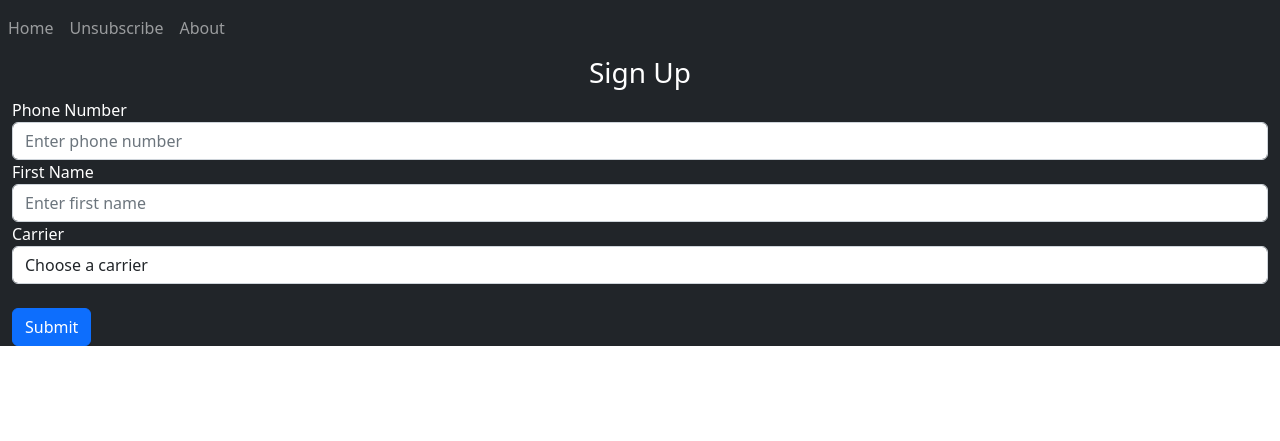
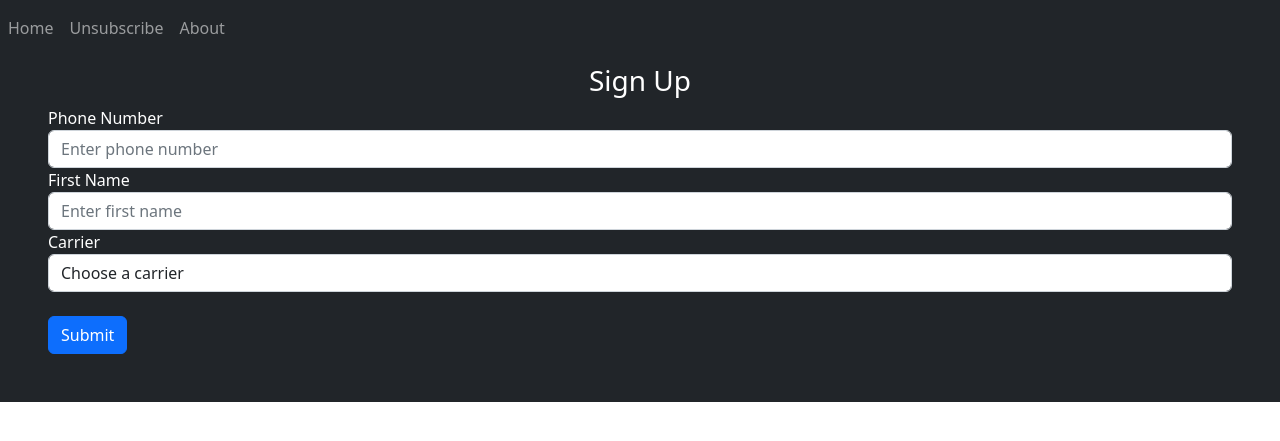
Before and after one commit to baileystarr4/Genshin-Impact-Code-Notifier, a Flask app: page / in a window 1280 px wide. Shown: the top 441 px of the page. Run offline with Flask 3, Linux system fonts and the light colour scheme; some libraries are stand-ins or nearby versions.

Commit message:
Add padding to main container

```diff
--- a/website/templates/base.html
+++ b/website/templates/base.html
@@ -62,7 +62,7 @@
     </div>
     {% endif %} {% endfor %} {% endif %} {% endwith %}
 
-    <div class="container-fluid bg-dark text-white">{% block content %} {% endblock %}</div>
+    <div class="container-fluid bg-dark text-white p-5 pt-2">{% block content %} {% endblock %}</div>
     <!-- <script
       src="https://code.jquery.com/jquery-3.2.1.slim.min.js"
       integrity="sha384-KJ3o2DKtIkvYIK3UENzmM7KCkRr/rE9/Qpg6aAZGJwFDMVNA/GpGFF93hXpG5KkN"
```
